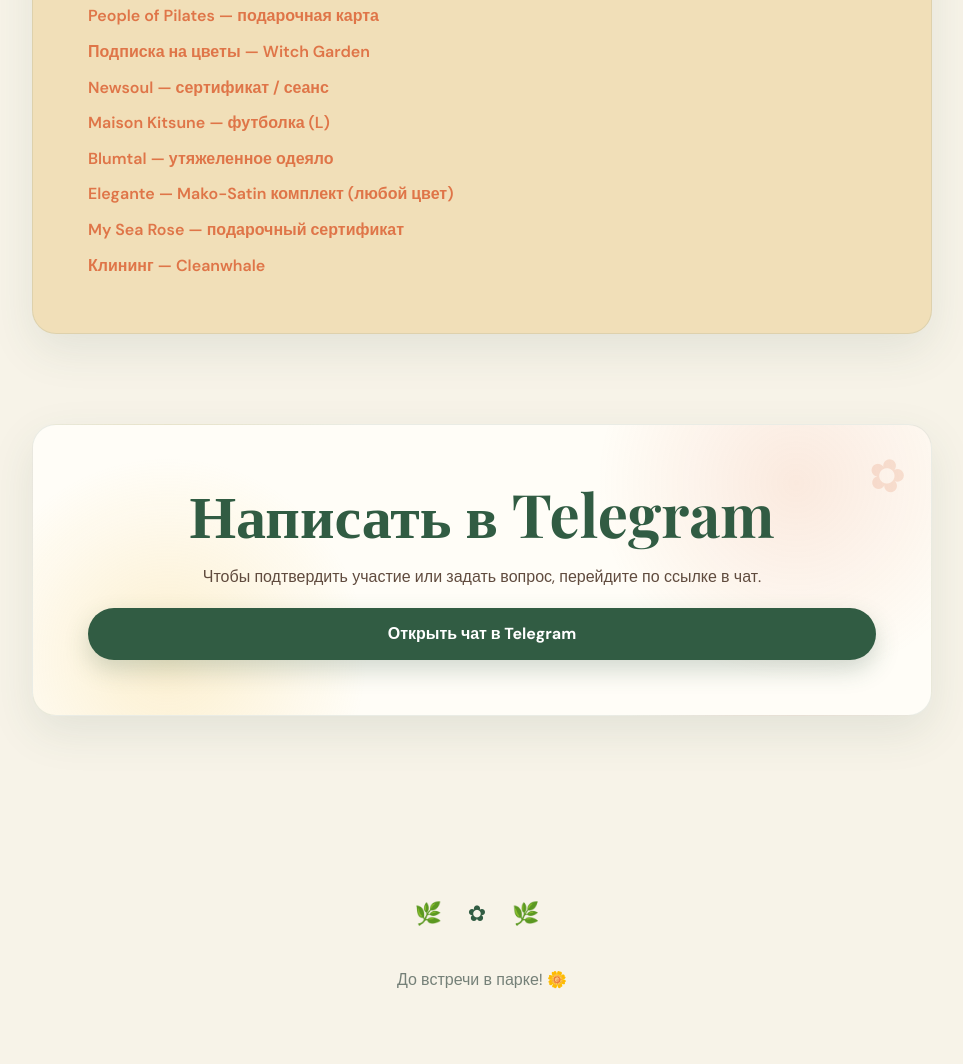
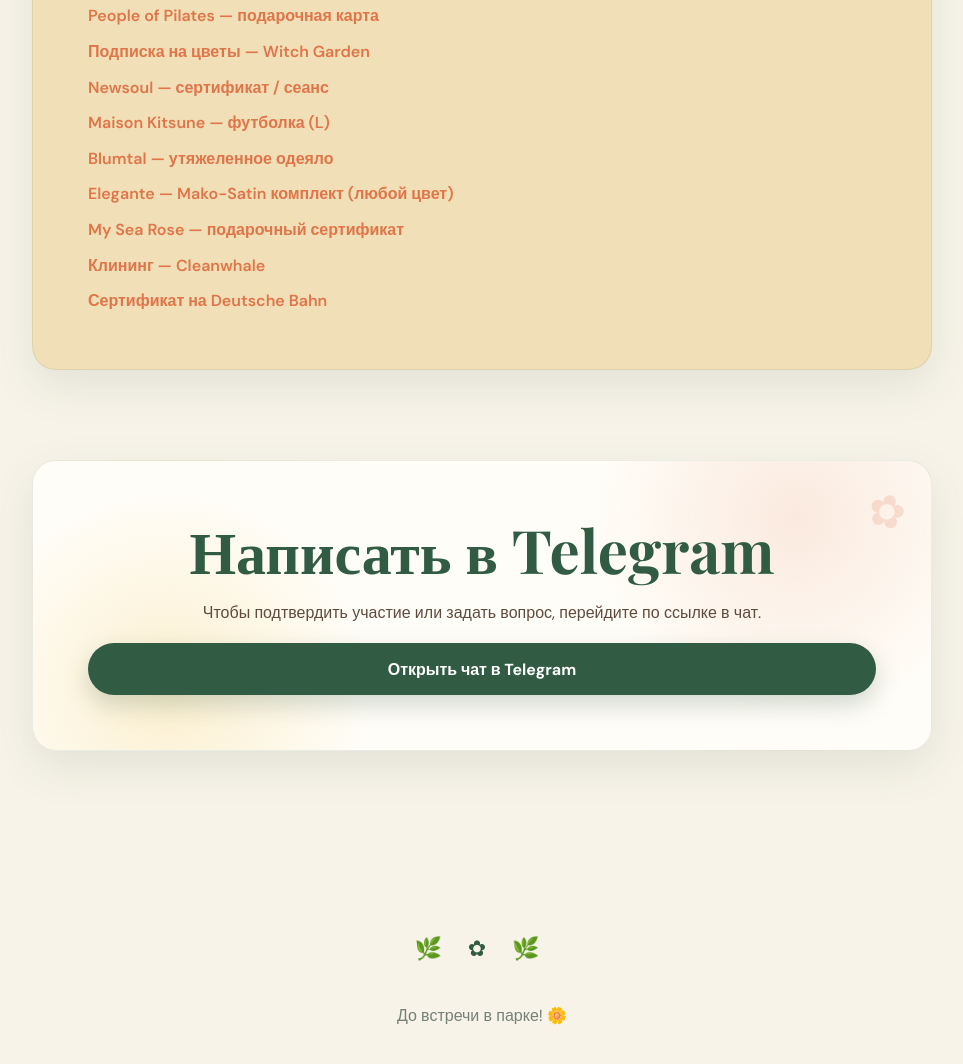
Before and after one commit to tainkrios/KristinasBD, a plain HTML site: page index.html in a window 1280 px wide. Shown: the part 1886-2950 px from the top of the page, without its empty margins (158-1121 px from the left). Drawn offline with nearby package versions, Linux system fonts and the light colour scheme.

Commit message:
add: new entrance to wishlist

```diff
--- a/index.html
+++ b/index.html
@@ -55,6 +55,7 @@
         <li><a href="https://elegante.de/products/bettwaesche-streifen-hamburger-streifen?_pos=6&_psq=Mako-Satin&_psid=08a60fc8b&_ss=e&variant=38048790741181" target="_blank" rel="noopener">Elegante — Mako-Satin комплект (любой цвет)</a></li>
         <li><a href="https://www.mysearose.de/Gutschein_1" target="_blank" rel="noopener">My Sea Rose — подарочный сертификат</a></li>
         <li><a href="https://cleanwhale.de/ru/gift" target="_blank" rel="noopener">Клининг — Cleanwhale</a></li>
+        <li><a href="https://int.bahn.de/en/booking-information/vouchers/gift-vouchers" target="_blank" rel="noopener">Сертификат на Deutsche Bahn</a></li>
       </ul>
     </section>
 
```
